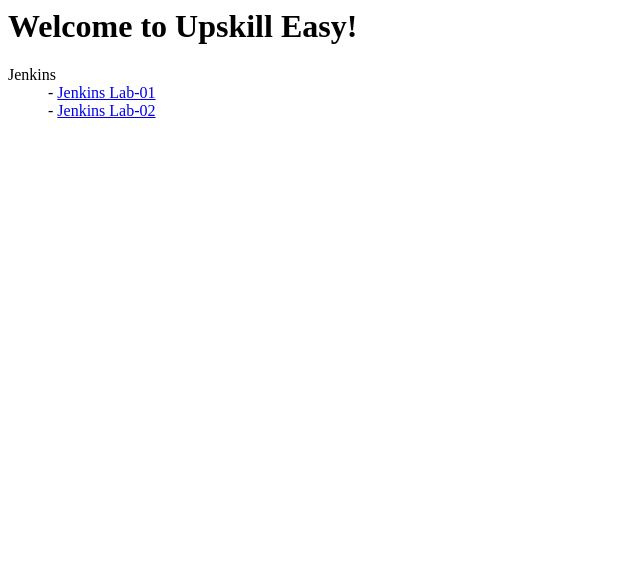
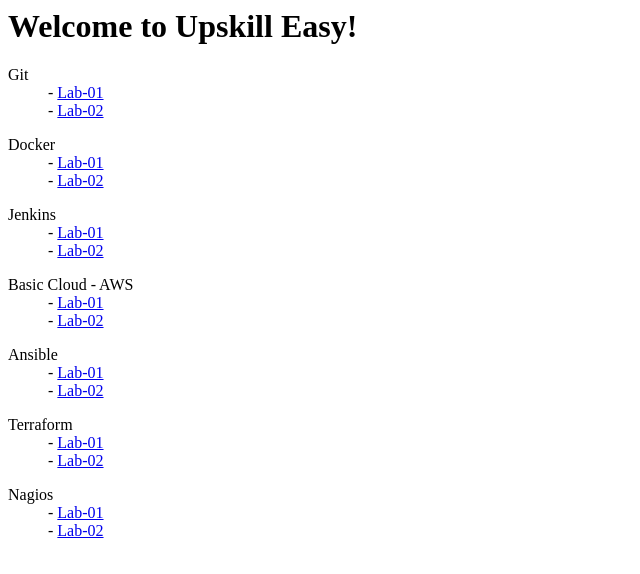
Before and after one commit to upskilleasy/upskilleasy.github.io, a plain HTML site: page index.html in a window 1280 px wide. Shown: the whole page, without its empty margins (0-640 px from the left). Drawn offline with Linux system fonts and the light colour scheme.

Commit message:
Update index.html
Add sample labs for devops topics

```diff
--- a/index.html
+++ b/index.html
@@ -3,9 +3,39 @@
   <body>
     <h1>Welcome to Upskill Easy!</h1>
     <dl>
+      <dt>Git</dt>
+      <dd>- <a href="git/lab01/lab01.html">Lab-01</a></dd>
+      <dd>- <a href="git/lab02/lab02.html">Lab-02</a></dd>
+    </dl>
+    <dl>
+      <dt>Docker</dt>
+      <dd>- <a href="docker/lab01/lab01.html">Lab-01</a></dd>
+      <dd>- <a href="docker/lab02/lab02.html">Lab-02</a></dd>
+    </dl>
+    <dl>
       <dt>Jenkins</dt>
-      <dd>- <a href="jenkins/lab01/lab01.html">Jenkins Lab-01</a></dd>
-      <dd>- <a href="jenkins/lab02/lab02.html">Jenkins Lab-02</a></dd>
+      <dd>- <a href="jenkins/lab01/lab01.html">Lab-01</a></dd>
+      <dd>- <a href="jenkins/lab02/lab02.html">Lab-02</a></dd>
+    </dl>
+    <dl>
+      <dt>Basic Cloud - AWS</dt>
+      <dd>- <a href="aws/lab01/lab01.html">Lab-01</a></dd>
+      <dd>- <a href="aws/lab02/lab02.html">Lab-02</a></dd>
+    </dl>
+    <dl>
+      <dt>Ansible</dt>
+      <dd>- <a href="ansible/lab01/lab01.html">Lab-01</a></dd>
+      <dd>- <a href="ansible/lab02/lab02.html">Lab-02</a></dd>
+    </dl>
+    <dl>
+      <dt>Terraform</dt>
+      <dd>- <a href="terraform/lab01/lab01.html">Lab-01</a></dd>
+      <dd>- <a href="terraform/lab02/lab02.html">Lab-02</a></dd>
+    </dl>
+    <dl>
+      <dt>Nagios</dt>
+      <dd>- <a href="nagios/lab01/lab01.html">Lab-01</a></dd>
+      <dd>- <a href="nagios/lab02/lab02.html">Lab-02</a></dd>
     </dl>
   </body>
 </html>
```
